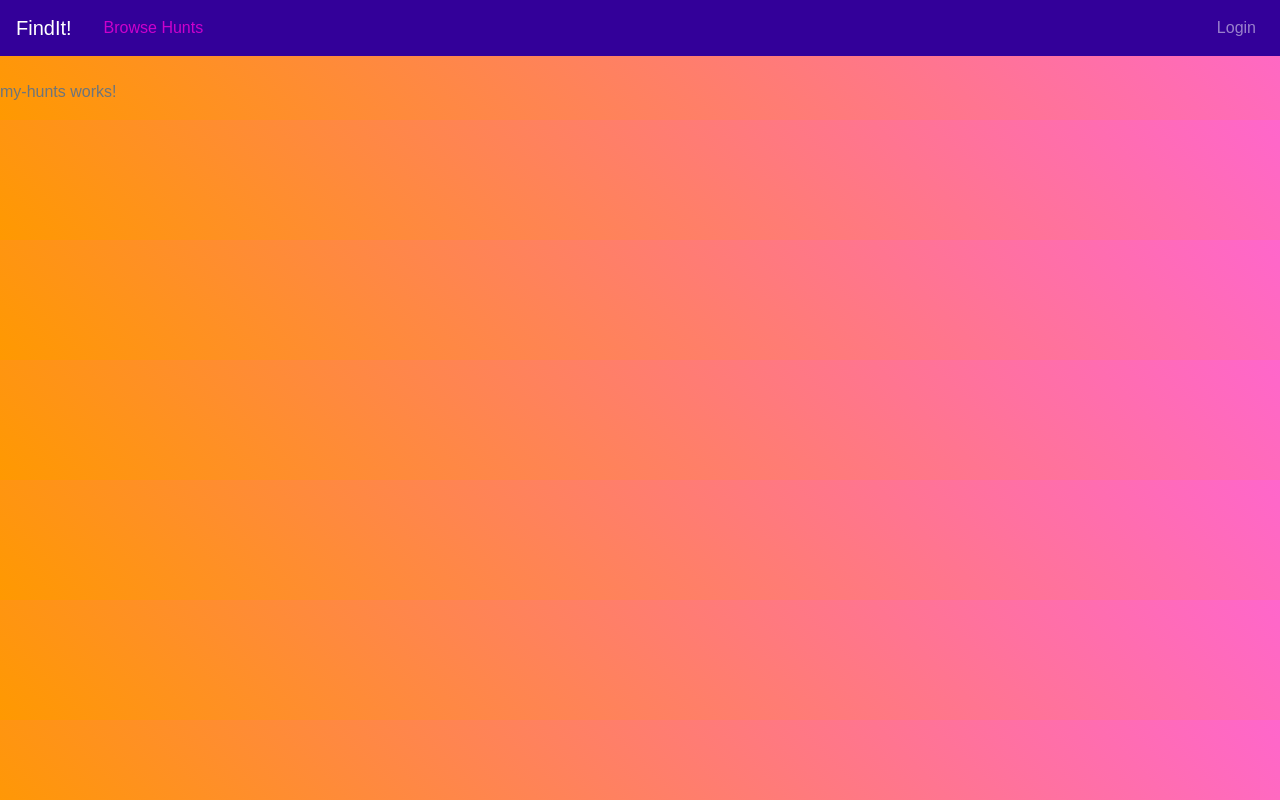
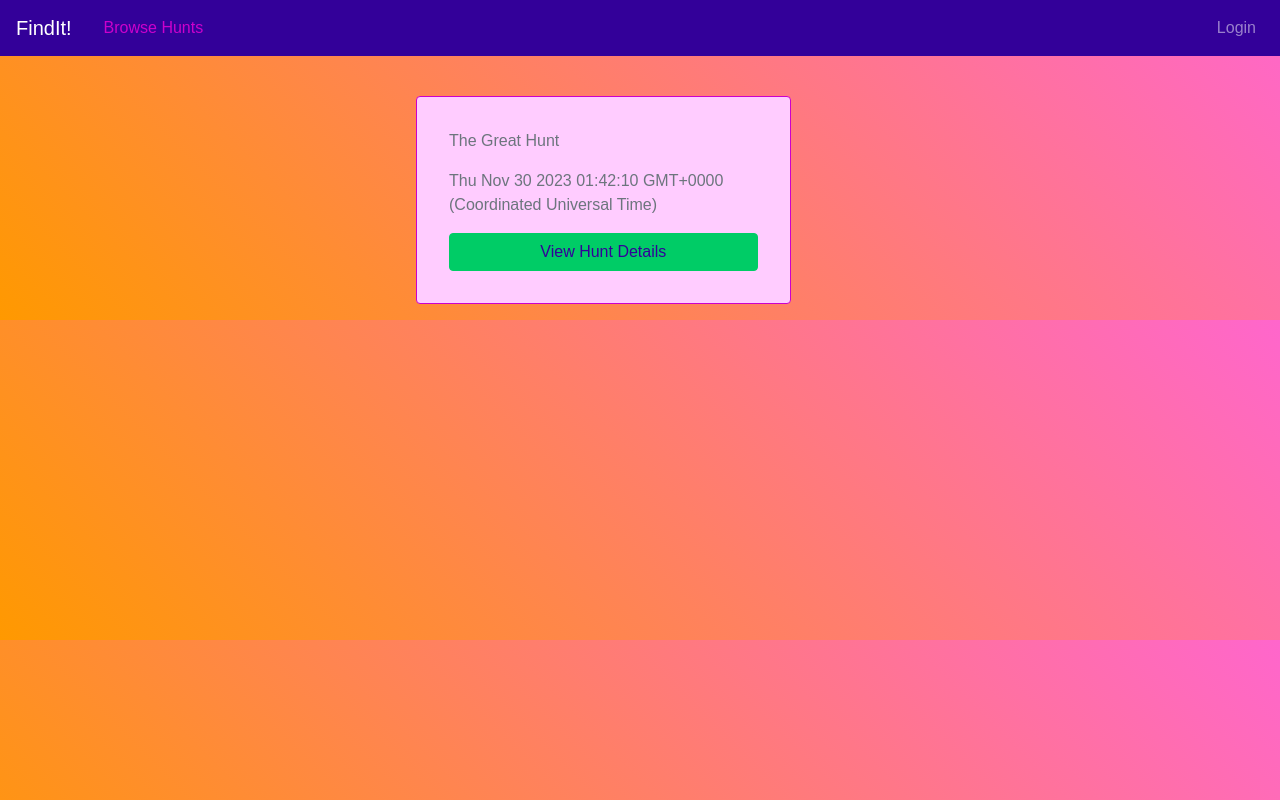
Before and after one commit to gitkenbar/FindIt-Project, an Angular app: page /myHunts in a window 1280 px wide. Built offline with nearby package versions, Linux system fonts and the light colour scheme.

Commit message:
some work on my hunts component

```diff
--- a/src/app/app.module.ts
+++ b/src/app/app.module.ts
@@ -11,6 +11,7 @@ import { BrowseHuntsModule } from './browse-hunts/browse-hunts.module';
 import { HttpClientModule } from '@angular/common/http';
 import { LandingComponent } from './landing/landing.component';
 import { HomeComponent } from './home/home.component';
+import { MyHuntsComponent } from './my-hunts/my-hunts.component';
 
 @NgModule({
   declarations: [
@@ -19,7 +20,8 @@ import { HomeComponent } from './home/home.component';
     CreateHuntsComponent,
     AuthComponent,
     LandingComponent,
-    HomeComponent
+    HomeComponent,
+    MyHuntsComponent
   ],
   imports: [
     BrowserModule,
--- a/src/app/create-hunts/create-hunts.component.html
+++ b/src/app/create-hunts/create-hunts.component.html
@@ -109,9 +109,9 @@
         </button>
 
         <button (click)="passDebugItem()" type="button" class="btn btn-vapor-primary">Pass in Debug Item</button>
-        <!-- <button [disabled]="!f.valid" class="btn btn-vapor-primary" type="submit">
+        <button [disabled]="!f.valid" class="btn btn-vapor-primary" type="submit">
           {{ isEditingHunt ? "Update" : "Create" }}
-        </button> -->
+        </button>
     </form>
   </div>
 </div>
--- a/src/app/my-hunts/my-hunts.component.css
+++ b/src/app/my-hunts/my-hunts.component.css
@@ -0,0 +1,10 @@
+.cardLeft {
+  left: 25em;
+  padding: 2rem;
+}
+
+.cardRight {
+  height: 500px;
+  width: 800px;
+  left: 25rem;
+}
--- a/src/app/my-hunts/my-hunts.component.html
+++ b/src/app/my-hunts/my-hunts.component.html
@@ -1 +1,24 @@
-<p>my-hunts works!</p>
+
+    <div class="row">
+      <div class="col-4">
+            <div class="card cardLeft" *ngFor="let hunt of savedHunts">
+            <p>{{ hunt.name }}</p>
+            <p>{{ hunt.begin }}</p>
+            <button class="btn btn-vapor-success" (click)="onSelectHunt(hunt.uid)">View Hunt Details</button>
+          </div>
+      </div>
+    <div class="col-8">
+      <div class="card cardRight" *ngIf="selectedHunt">
+        <h2>{{ selectedHunt.name }}</h2>
+        <p><b>Start Time:</b><br>
+          {{ selectedHunt.begin }}</p>
+        <p><b>End Time:</b><br>
+          {{ selectedHunt.end }}</p>
+        <p><b>Items to Find:</b><br>
+          <ng-container *ngFor="let item of selectedHunt.itemList; let last = last">
+            {{ item.name }}{{ !last ? ', ' : '' }}
+          </ng-container>
+        </p>
+        <p><b>Availability</b><br>
+          {{ selectedHunt.isProtected === true ? 'Request Access' : 'Open to Join' }}</p>
+      </div>
--- a/src/app/my-hunts/my-hunts.component.ts
+++ b/src/app/my-hunts/my-hunts.component.ts
@@ -1,10 +1,58 @@
-import { Component } from '@angular/core';
+import { Component, OnDestroy, OnInit } from '@angular/core';
+import { Hunt } from '../shared/hunt.model';
+import { Subscription } from 'rxjs';
+import { DataStorageService } from '../shared/data-storage.service';
+import { GlobalHuntService } from '../shared/global-hunt-service';
+import { HuntService } from '../shared/hunt.service';
 
 @Component({
   selector: 'app-my-hunts',
   templateUrl: './my-hunts.component.html',
   styleUrls: ['./my-hunts.component.css']
 })
-export class MyHuntsComponent {
+export class MyHuntsComponent implements OnInit, OnDestroy{
+
+  selectedHunt: Hunt;
+  selectedHuntSub: Subscription;
+
+  savedHunts: Hunt[] = [];
+  savedHuntsSub: Subscription;
+
+  displayedHunts: Hunt[];
+  displayedHuntsSub: Subscription;
+
+
+  ///------------////
+
+  constructor (private globalHS: GlobalHuntService,
+               private huntService: HuntService) {}
+
+
+  ///------------////
+
+
+  ngOnInit(): void {
+    this.savedHunts = this.huntService.getMyHunts();
+    this.selectedHuntSub = this.globalHS.huntSelected.subscribe((hunt) => {
+      this.selectedHunt = hunt;
+    });
+    this.displayedHuntsSub = this.globalHS.huntsDisplayed.subscribe((hunts) => {
+      this.displayedHunts = hunts;
+    });
+  }
+
+  onSelectHunt(uid: number) {
+    this.globalHS.setHuntSelectedByUid(uid);
+  }
+
+  ngOnDestroy(): void {
+    this.savedHuntsSub.unsubscribe();
+    if(this.selectedHuntSub) {
+      this.selectedHuntSub.unsubscribe();
+    }
+    if(this.displayedHuntsSub) {
+      this.displayedHuntsSub.unsubscribe();
+    }
+  }
 
 }
--- a/src/app/my-hunts/my-hunts.module.ts
+++ b/src/app/my-hunts/my-hunts.module.ts
@@ -8,7 +8,7 @@ import { MyHuntsAdministratingComponent } from './my-hunts-administrating/my-hun
 
 @NgModule({
   declarations: [
-    MyHuntsComponent,
+    // MyHuntsComponent,
     MyHuntsParticipatingComponent,
     MyHuntsAdministratingComponent
   ],
--- a/src/app/shared/hunt.service.ts
+++ b/src/app/shared/hunt.service.ts
@@ -9,7 +9,9 @@ export class HuntService {
   huntsChanged = new Subject<Hunt[]>()
   huntSelected = new BehaviorSubject<Hunt>(null);   //flexible observable to broadcast a selected hunt
 
-  private myHunts: Hunt[] = []  //propose renaming variable to reduce ambiguity with GlobalHuntService ::: Maybe we could call them "mySavedHunts"?
+  private myHunts: Hunt[] = [
+    new Hunt(12345, 'The Great Hunt', new Date, new Date, [], false, 'elgato')
+  ]  //propose renaming variable to reduce ambiguity with GlobalHuntService ::: Maybe we could call them "mySavedHunts"?
 
   constructor() { }
 
```
